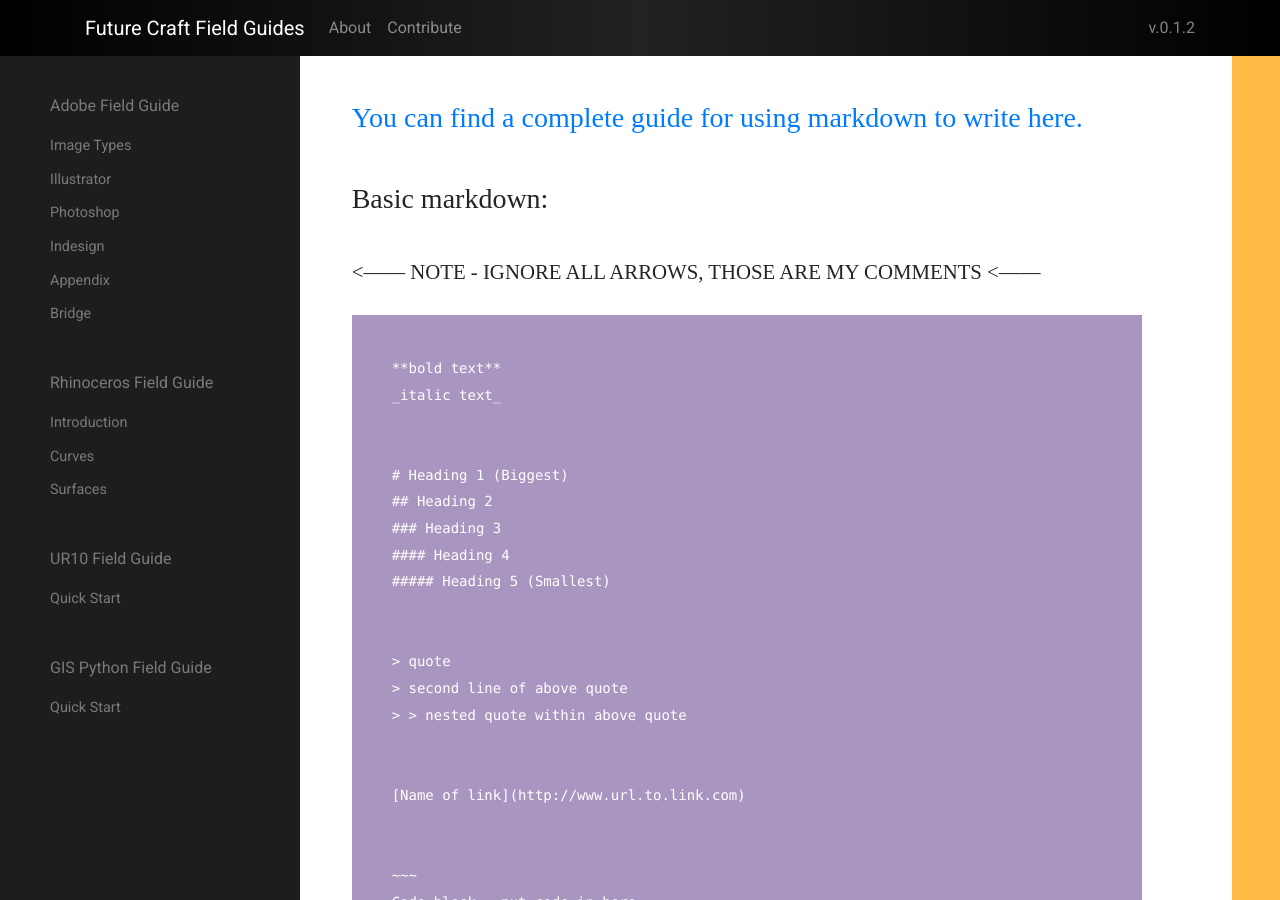
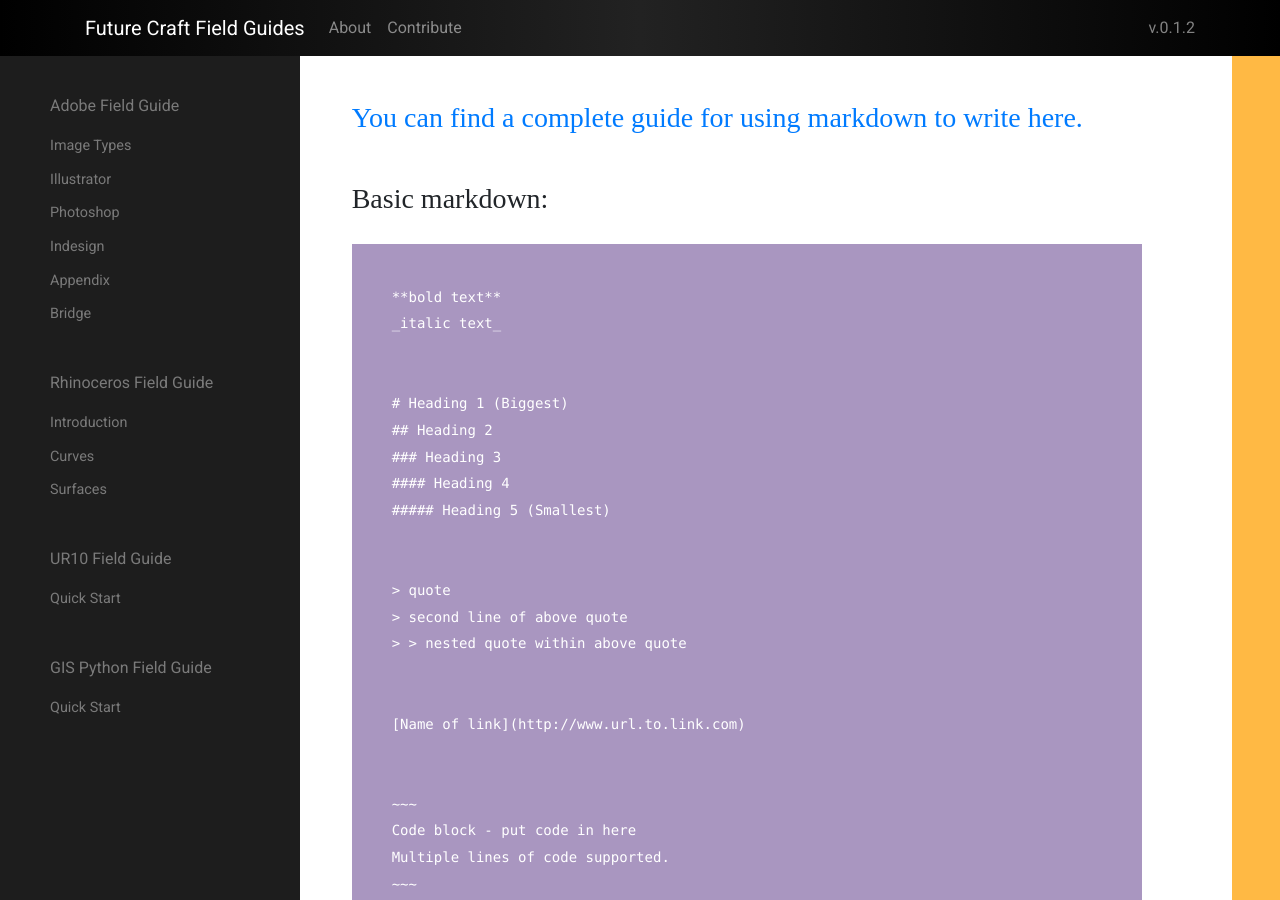
Before and after one commit to lelandjobson/github_pages_tut_01, a Jekyll site: the page built from index.md, in a window 1280 px wide and 900 px high, scrolled down 3889 px. Built offline with Jekyll 4.4.1, drawn with Linux system fonts in a browser that asks for light colours; nearby versions of some CDN libraries; some web fonts are replaced.

Commit message:
Remove comment in index

````diff
--- a/index.md
+++ b/index.md
@@ -76,7 +76,6 @@ Markdown is converted into HTML.
 ### [You can find a complete guide for using markdown to write here.](https://kramdown.gettalong.org/quickref.html)
 
 ### Basic markdown:
-<------ NOTE - IGNORE ALL ARROWS, THOSE ARE MY COMMENTS <------
 ```
 **bold text**
 _italic text_
````
